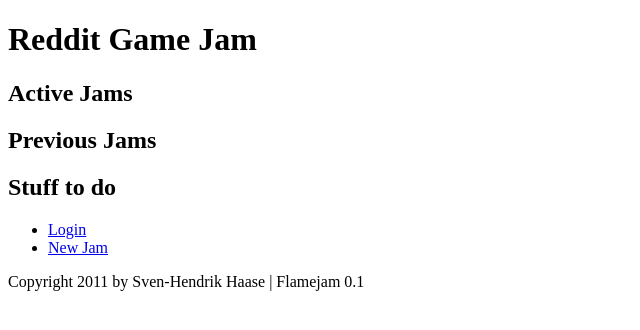
After one commit to svenstaro/flamejam, a Flask app: template templates/index.html in a window 1280 px wide. The commit adds this page. Shown: the top 330 px of the page, without its empty margins (0-640 px from the left). Run offline with Flask 2, Linux system fonts and the light colour scheme; the template is opened without the code that fills it, so the values that code supplies are empty.

Commit message:
Index is now shows useful times of active and previous jams

```diff
--- a/flamejam.py
+++ b/flamejam.py
@@ -3,7 +3,7 @@ from flask import Flask, session, redirect, url_for, escape, request, \
 
 from flaskext.sqlalchemy import SQLAlchemy
 
-from datetime import datetime
+from datetime import datetime, timedelta
 from hashlib import sha512
 
 app = Flask(__name__)
@@ -34,14 +34,34 @@ class Jam(db.Model):
     id = db.Column(db.Integer, primary_key=True)
     short_name = db.Column(db.String(16), unique=True)
     long_name = db.Column(db.String(128), unique=True)
-    announced = db.Column(db.DateTime)
-    jamtime = db.Column(db.DateTime)
+    announced = db.Column(db.DateTime) # Date on which the jam was announced
+    start_time = db.Column(db.DateTime) # The jam starts at this moment
+    end_time = db.Column(db.DateTime) # The jamming phase ends at this moment
+    packaging_deadline = db.Column(db.DateTime) # Packaging ends at this moment
+    voting_end = db.Column(db.DateTime) # Voting period ends and jam is over
     entries = db.relationship('Entry', backref='jam', lazy='dynamic')
 
-    def __init__(self, short_name, long_name, jamtime):
+    def __init__(self, short_name, long_name, start_time, end_time=None,
+            packaging_deadline=None, voting_end=None):
         self.short_name = short_name
         self.long_name = long_name
-        self.jamtime = jamtime
+        self.start_time = start_time
+
+        if end_time is None:
+            self.end_time = start_time + timedelta(days=2)
+        else:
+            self.end_time = end_time
+
+        if packaging_deadline is None:
+            self.packaging_deadline = start_time + timedelta(days=3)
+        else:
+            self.packaging_deadline = packaging_deadline
+
+        if voting_end is None:
+            self.voting_end = start_time + timedelta(days=7)
+        else:
+            self.voting_end = voting_end
+
         self.announced = datetime.utcnow()
 
     def __repr__(self):
@@ -60,13 +80,14 @@ class Entry(db.Model):
         self.jam = jam
         self.participant = participant
 
-    def __repr__(self):
-        return '<Entry %r>' % self.name
+        def __repr__(self):
+            return '<Entry %r>' % self.name
 
 @app.route('/')
-def home():
+def index():
     jams = Jam.query.all()
-    return render_template('home.html', jams=jams)
+    return render_template('index.html', jams=jams,
+            current_datetime=datetime.utcnow())
 
 @app.route('/login')
 def login():
--- /dev/null
+++ b/templates/index.html
@@ -0,0 +1,60 @@
+{% extends "base.html" %}
+
+{% block title %}Home{% endblock %}
+
+{% block content %}
+<h2>Active Jams</h2>
+<ul>
+{# Jams that haven't started yet #}
+{% for jam in jams if jam.start_time > current_datetime %}
+    <li>
+        Jam <a href="/jams/{{ jam.short_name }}">{{ jam.short_name }}</a>
+        announced for {{ jam.start_time.strftime("%Y-%m-%d %H:%M:%S") }}
+        (in {{ jam.start_time - current_datetime }})
+    </li>
+{% endfor %}
+
+{# Jams that are in progress #}
+{% for jam in jams if jam.start_time < current_datetime < jam.end_time %}
+    <li>
+        Jam <a href="/jams/{{ jam.short_name }}">{{ jam.short_name }}</a>
+        is currently in progress! (ends in {{ jam.end_time - current_datetime }})
+    </li>
+{% endfor %}
+
+{# Jams that have finished but are still in packaging period #}
+{% for jam in jams if jam.end_time < current_datetime < jam.packaging_deadline %}
+    <li>
+        Jam <a href="/jams/{{ jam.short_name }}">{{ jam.short_name }}</a>
+        has finished and is in packaging phase (deadline:
+        {{ jam.packaging_deadline - current_datetime }})
+    </li>
+{% endfor %}
+
+{# Jams that are in voting period #}
+{% for jam in jams if jam.packaging_deadline < current_datetime < jam.voting_end%}
+    <li>
+        Jam <a href="/jams/{{ jam.short_name }}">{{ jam.short_name }}</a>
+        is in voting period for another {{ jam.voting_end - current_datetime }}
+    </li>
+{% endfor %}
+</ul>
+<h2>Previous Jams</h2>
+<ul>
+{% for jam in jams if jam.voting_end < current_datetime %}
+    <li>
+        <a href="/jams/{{ jam.short_name }}">{{ jam.short_name }}</a>
+        from {{ jam.start_time.strftime("%Y-%m-%d %H:%M:%S") }} to {{
+        jam.end_time.strftime("%Y-%m-%d %H:%M:%S") }}
+        (length: {{ jam.end_time - jam.start_time }})
+        ({{ jam.entries.all()|length }} entries)
+    </li>
+{% endfor %}
+</ul>
+
+<h2>Stuff to do</h2>
+<ul>
+    <li><a href="login">Login</a></li>
+    <li><a href="new_jam">New Jam</a></li>
+</ul>
+{% endblock %}
--- a/templates/show_entry.html
+++ b/templates/show_entry.html
@@ -4,6 +4,8 @@
 
 {% block content %}
 <h2>View Entry {{ entry.name }}</h2>
+    <h3>Description:</h3>
+<p>{{ entry.description }}</p>
 <ul>
     <li>Author: <a href="/participants/{{ entry.participant.username }}">
         {{ entry.participant.username }}</a>
--- a/templates/show_jam.html
+++ b/templates/show_jam.html
@@ -5,6 +5,9 @@
 {% block content %}
 <h2>View Jam {{ jam.short_name }}</h2>
 <h3>Title: {{ jam.long_name }}</h3>
+<h3>Date:</h3>
+<p>Announced: {{ jam.announced }}</p>
+<p>Time of Jam: {{ jam.jamtime }}</p>
 <h3>Entries:</h3>
 <ul>
 {% for entry in jam.entries %}
```
Also changed, not shown: templates/home.html (deleted, +0 -21 lines).
